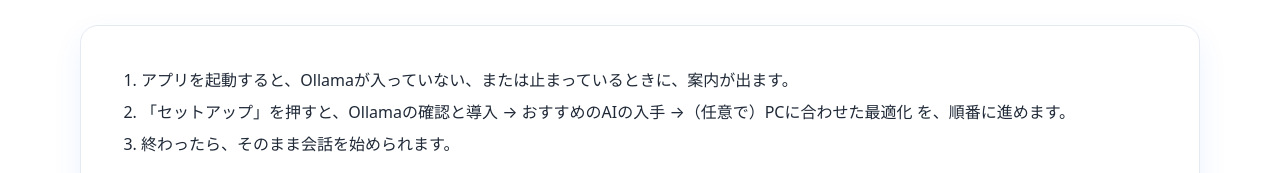
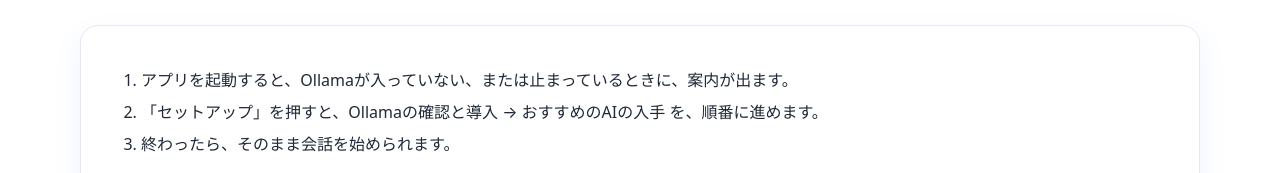
Before and after one commit to plaindocktools/plaindock-tools-site, a plain HTML site: page ja/temotoai/index.html in a window 1280 px wide. Shown: the part 1827-2000 px from the top of the page. Drawn offline with Linux system fonts and the light colour scheme.

Commit message:
TemotoAI の紹介ページ: 「はじめかた」から、無料版では出ない最適化の記述を削除(日英)
GPU の測定と最適化を Pro の機能にしたため(CEO 決定 2026-11-27)。

Co-Authored-By: Claude Sonnet 5.5 <noreply@anthropic.com>

```diff
--- a/ja/temotoai/index.html
+++ b/ja/temotoai/index.html
@@ -117,7 +117,7 @@
         <article class="policy-card">
           <ol>
             <li>アプリを起動すると、Ollamaが入っていない、または止まっているときに、案内が出ます。</li>
-            <li>「セットアップ」を押すと、Ollamaの確認と導入 → おすすめのAIの入手 →（任意で）PCに合わせた最適化 を、順番に進めます。</li>
+            <li>「セットアップ」を押すと、Ollamaの確認と導入 → おすすめのAIの入手 を、順番に進めます。</li>
             <li>終わったら、そのまま会話を始められます。</li>
           </ol>
           <p>Ollamaが止まっているだけのときは、案内の「Ollamaを起動する」を押すと起動します。</p>
```
Also changed, not shown: en/temotoai/index.html (+1 -1 lines).
